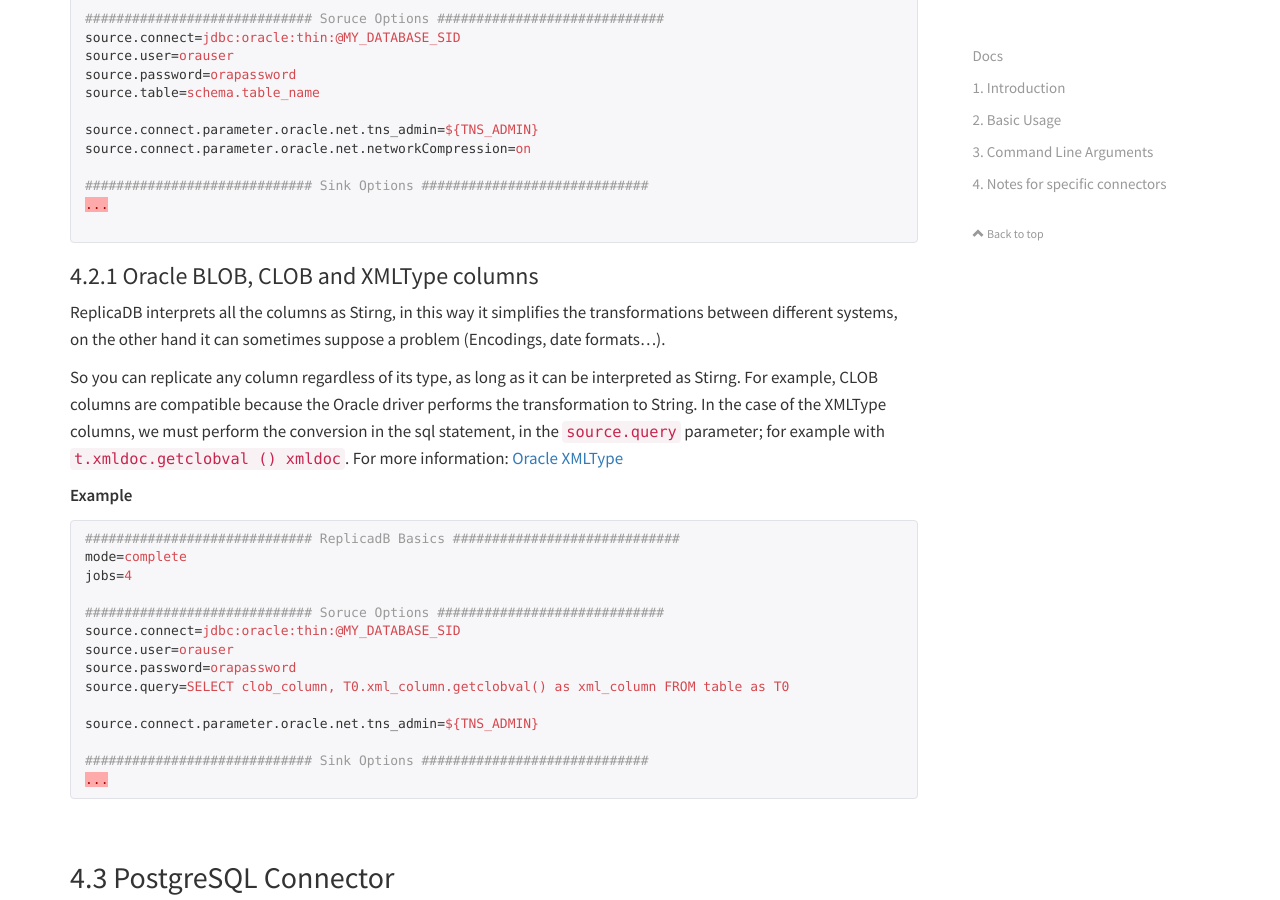
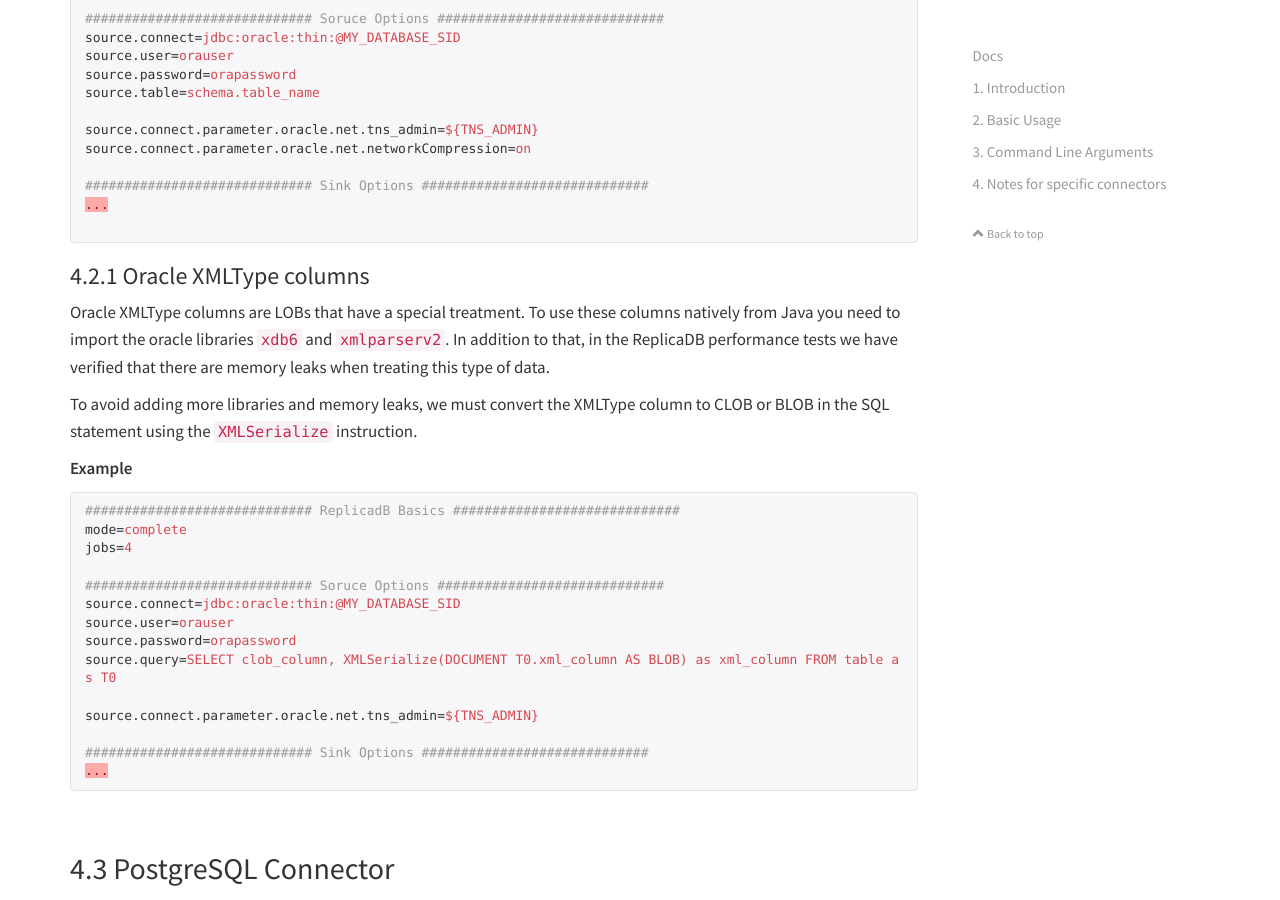
Before and after one commit to osalvador/ReplicaDB, a Jekyll site: the page built from docs/docs.md, in a window 1280 px wide and 900 px high, scrolled down 9301 px. Built offline with Jekyll 4.4.1, drawn with Linux system fonts in a browser that asks for light colours; nearby versions of some CDN libraries; comment, search, counter and statistics services are not loaded; our own code applies the rules of GitHub Pages for plain Markdown files; some of the changed text lies outside the part shown.

Commit message:
Update docs.md

````diff
--- a/docs/docs.md
+++ b/docs/docs.md
@@ -19,7 +19,7 @@
     - [4.1.1 Extra parameters](#411-extra-parameters)
     - [4.1.2 Replication Mode](#412-replication-mode)
   - [4.2 Oracle Connector](#42-oracle-connector)
-    - [4.2.1 Oracle BLOB, CLOB and XMLType columns](#421-oracle-blob-clob-and-xmltype-columns)
+    - [4.2.1 Oracle XMLType columns](#421-oracle-xmltype-columns)
   - [4.3 PostgreSQL Connector](#43-postgresql-connector)
   - [4.4 Denodo Connector](#44-denodo-connector)
   - [4.5 Amazon S3 Connector](#45-amazon-s3-connector)
@@ -370,15 +370,12 @@
 
 ```
 
-### 4.2.1 Oracle BLOB, CLOB and XMLType columns
+### 4.2.1 Oracle XMLType columns
 
-ReplicaDB interprets all the columns as Stirng, in this way it simplifies the transformations between different systems, on the other hand it can sometimes suppose a problem (Encodings, date formats...).
+Oracle XMLType columns are LOBs that have a special treatment. To use these columns natively from Java you need to import the oracle libraries `xdb6` and `xmlparserv2`. In addition to that, in the ReplicaDB performance tests we have verified that there are memory leaks when treating this type of data.
 
-So you can replicate any column regardless of its type, as long as it can be interpreted as Stirng. For example, CLOB columns are compatible because the Oracle driver performs the transformation to String. In the case of the XMLType columns, we must perform the conversion in the sql statement, in the `source.query` parameter; for example with `t.xmldoc.getclobval () xmldoc`. For more information: [Oracle XMLType](https://docs.oracle.com/database/121/ARPLS/t_xml.htm#ARPLS71964)
+To avoid adding more libraries and memory leaks, we must convert the XMLType column to CLOB or BLOB in the SQL statement using the [`XMLSerialize`](https://docs.oracle.com/en/database/oracle/oracle-database/19/adxdb/generation-of-XML-data-from-relational-data.html#GUID-55FE9CED-5B25-4DA2-9F9E-921DF8276EB8) instruction.
 
-{::comment}
-El caso de las columnas BLOB tengo que probar.
-{:/comment}
 
 **Example**
 
@@ -391,7 +388,7 @@
 source.connect=jdbc:oracle:thin:@MY_DATABASE_SID
 source.user=orauser
 source.password=orapassword
-source.query=SELECT clob_column, T0.xml_column.getclobval() as xml_column FROM table as T0
+source.query=SELECT clob_column, XMLSerialize(DOCUMENT T0.xml_column AS BLOB) as xml_column FROM table as T0
 
 source.connect.parameter.oracle.net.tns_admin=${TNS_ADMIN}
 
````
